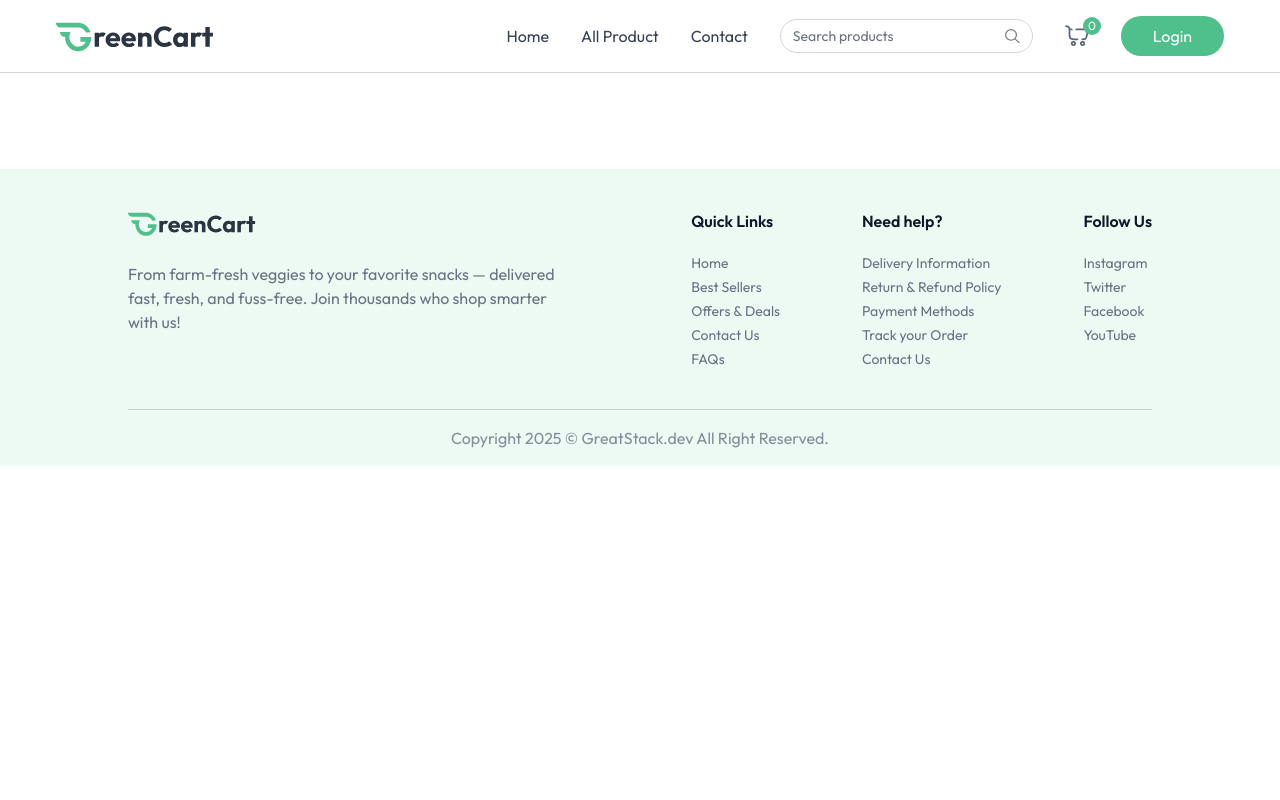
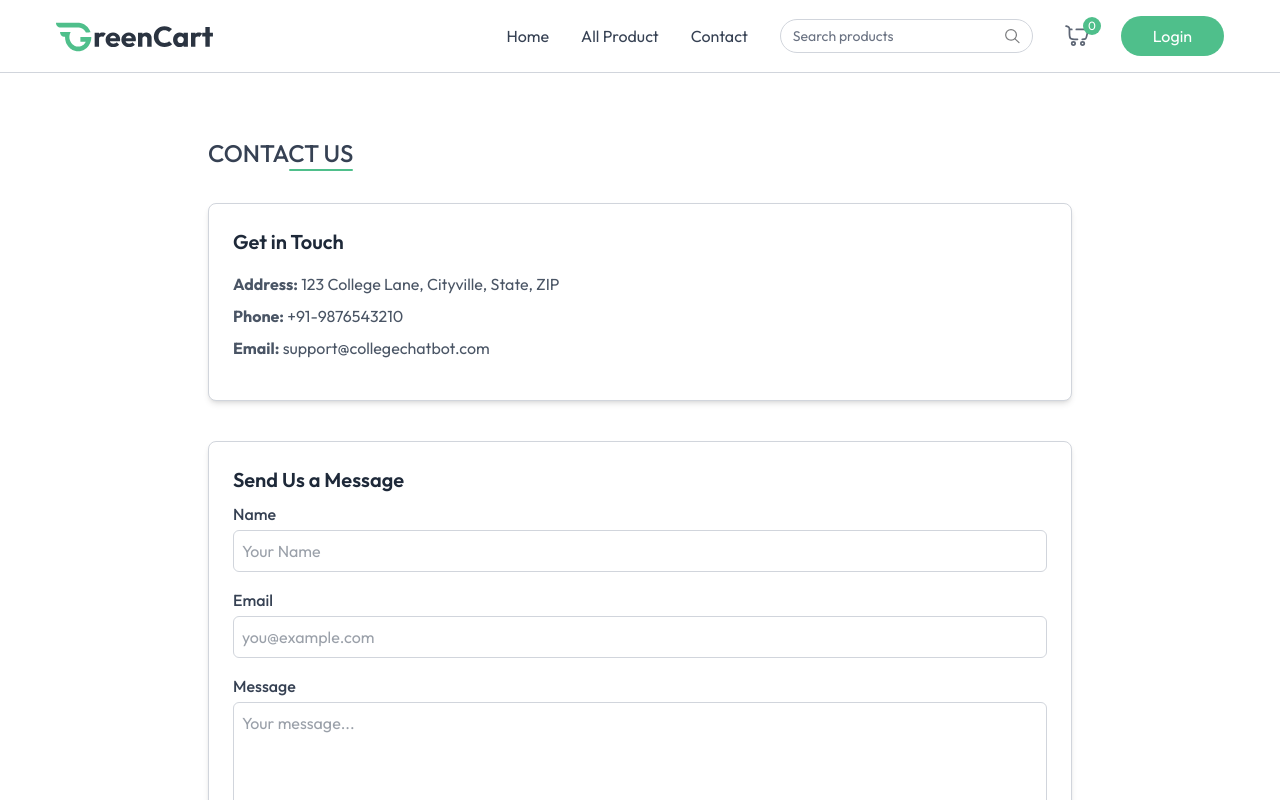
Before and after one commit to janvisharma04/Greencart, a React (Vite) app in the folder client/: page /contact in a window 1280 px wide. Shown: the top 800 px of the page. Built offline with nearby package versions, Linux system fonts and the light colour scheme; no server answers.

Commit message:
new file aded

```diff
--- a/client/src/App.jsx
+++ b/client/src/App.jsx
@@ -18,6 +18,7 @@ import ProductList from './pages/seller/ProductList'
 import AddProduct from './pages/seller/AddProduct'
 import Orders from './pages/seller/Orders'
 import Loading from './components/Loading'
+import Contact from './pages/Contact'
 
 const App = () => {
   const isSellerPath=useLocation().pathname.includes("seller");
@@ -38,6 +39,7 @@ const App = () => {
           <Route path='/products/:category/:id' element={<ProductDetails/>}/>
           <Route path='/Cart' element={<Cart/>}/>
           <Route path='/add-address' element={<AddAddress/>}/>
+          <Route path='/contact' element={<Contact/>}/>
           <Route path='/my-orders' element={<MyOrders/>}/>
           <Route path='/loader' element={<Loading/>}/>
           <Route path='/seller'element={isSeller ? <SellerLayout/>:<SellerLogin/>}>
--- a/client/src/components/Navbar.jsx
+++ b/client/src/components/Navbar.jsx
@@ -40,7 +40,7 @@ const Navbar = () => {
             <div className="hidden sm:flex items-center gap-8">
                 <NavLink to ='/'>Home</NavLink>
                 <NavLink to ='/Products'>All Product</NavLink>
-                <NavLink to ='/'>Contact</NavLink>
+                <NavLink to ='/contact'>Contact</NavLink>
 
                 <div className="hidden lg:flex items-center text-sm gap-2 border border-gray-300 px-3 rounded-full">
                     <input onChange={(e)=>setSearchQuery(e.target.value)} className="py-1.5 w-full bg-transparent outline-none placeholder-gray-500" type="text" placeholder="Search products" />
@@ -89,7 +89,7 @@ const Navbar = () => {
                 {user &&
                 <NavLink to ="/Products" onClick={()=>setOpen(false)}>My Orders</NavLink>
 }
-                <NavLink to ='/' onClick={()=>setOpen(false)}>Contact</NavLink>
+                <NavLink to ='/contact' onClick={()=>setOpen(false)}>Contact</NavLink>
                 {!user? (
                     <button onClick={()=>{
                         setOpen(false);
--- /dev/null
+++ b/client/src/pages/Contact.jsx
@@ -0,0 +1,42 @@
+import React from 'react';
+
+const Contact = () => {
+    return (
+        <div className="mt-16 pb-16 max-w-4xl mx-auto px-4">
+            <div className="flex flex-col items-end w-max mb-8">
+                <p className="text-2xl font-medium uppercase">Contact Us</p>
+                <div className="w-16 h-0.5 bg-primary rounded-full"></div>
+            </div>
+
+            {/* Contact Details */}
+            <div className="bg-white rounded-lg shadow-md p-6 mb-10 border border-gray-300">
+                <h2 className="text-xl font-semibold text-gray-800 mb-4">Get in Touch</h2>
+                <p className="text-gray-600 mb-2"><strong>Address:</strong> 123 College Lane, Cityville, State, ZIP</p>
+                <p className="text-gray-600 mb-2"><strong>Phone:</strong> +91-9876543210</p>
+                <p className="text-gray-600 mb-4"><strong>Email:</strong> support@collegechatbot.com</p>
+            </div>
+
+            {/* Contact Form */}
+            <form className="bg-white rounded-lg shadow-md p-6 border border-gray-300 space-y-4">
+                <h2 className="text-xl font-semibold text-gray-800 mb-2">Send Us a Message</h2>
+                <div>
+                    <label className="block text-gray-700 font-medium mb-1">Name</label>
+                    <input type="text" placeholder="Your Name" className="w-full border border-gray-300 rounded-md p-2 focus:outline-none focus:ring-2 focus:ring-primary" />
+                </div>
+                <div>
+                    <label className="block text-gray-700 font-medium mb-1">Email</label>
+                    <input type="email" placeholder="you@example.com" className="w-full border border-gray-300 rounded-md p-2 focus:outline-none focus:ring-2 focus:ring-primary" />
+                </div>
+                <div>
+                    <label className="block text-gray-700 font-medium mb-1">Message</label>
+                    <textarea rows="5" placeholder="Your message..." className="w-full border border-gray-300 rounded-md p-2 focus:outline-none focus:ring-2 focus:ring-primary"></textarea>
+                </div>
+                <button type="submit" className="bg-primary text-white px-6 py-2 rounded-lg hover:bg-primary-dark transition-all">
+                    Send Message
+                </button>
+            </form>
+        </div>
+    );
+};
+
+export default Contact;
```
